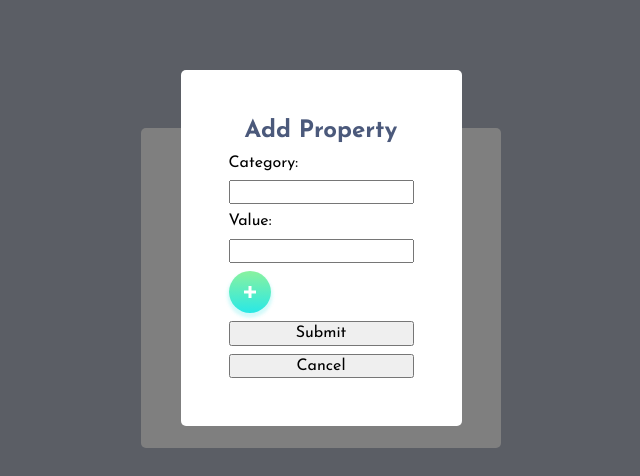
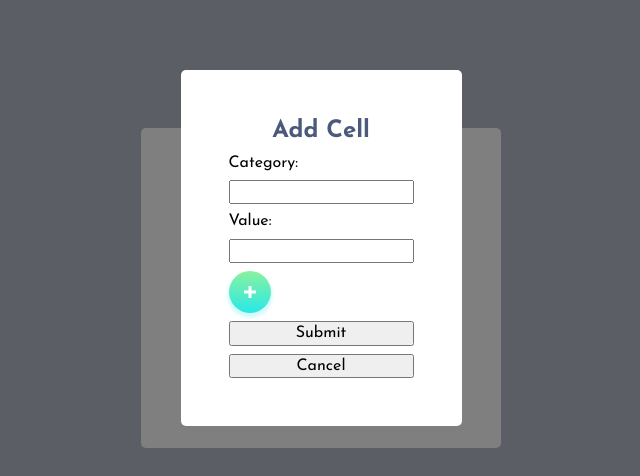
Before and after one commit to jchojna/nested-cells, a React (Create React App) app: page / in a window 1280 px wide. Both pictures are taken after a click on the button 640 px from the left and 514 px from the top of the page. Shown: the part 152-628 px from the top of the page, without its empty margins (319-959 px from the left). Built offline with nearby package versions, Linux system fonts and the light colour scheme.

Commit message:
feat: add functionality of adding new values to nested cells

```diff
--- a/src/components/App.js
+++ b/src/components/App.js
@@ -11,15 +11,19 @@ class App extends Component {
   constructor(props) {
     super(props);
     this.state = {
-      isPopupVisible: false,
-      cells: []
+      isAddNewCellPopup: false,
+      isAddNewValuePopup: false,
+      cells: [],
+      editedCellId: null
+
 
     }
   }
 
-  togglePopup = () => {
+  togglePopup = (type, parentId) => {
     this.setState(prevState => ({
-      isPopupVisible: !prevState.isPopupVisible
+      [`isAddNew${type}Popup`]: !prevState[`isAddNew${type}Popup`],
+      editedCellId: parentId
     }));
   }
 
@@ -31,7 +35,14 @@ class App extends Component {
       ]
     }));
 
-    this.togglePopup();
+    this.togglePopup('Cell');
+  }
+
+  addValue = (newValue, cellId) => {
+    const cell = this.state.cells.find(cell => cell.id === cellId);
+    cell.value = [ ...cell.value, newValue ]
+    this.setState(prevState => ({ cells: [...prevState.cells] }));
+    this.togglePopup('Value');
   }
 
   removeCell = (id) => {
@@ -40,7 +51,13 @@ class App extends Component {
     }));
   }
 
-  renderButton = (type, isMain, id, callback) => {
+  setEditedCellId = (id) => {
+    this.setState({editedCellId: id});
+  }
+
+  renderButton = (type, parentId, id, callback) => {
+
+    const isMain = parentId === 'main';
 
     const buttonClass = classNames('button', `button--${type}`, {
       'button--main': isMain
@@ -48,9 +65,9 @@ class App extends Component {
 
     const onButtonClick = callback
     ? callback : isMain
-      ? this.togglePopup
+      ? () => this.togglePopup('Cell')
       : type === 'add'
-        ? this.addCell
+        ? () => this.togglePopup('Value', parentId)
         : () => this.removeCell(id)
 
 
@@ -97,7 +114,6 @@ class App extends Component {
           parentName={category}
           parentId={id}
           childNodes={value}
-          renderAddSvg={this.renderAddSvg}
           onAddButtonClick={() => {console.log('add')}}
           renderCell={this.renderCell}
           renderButton={this.renderButton}
@@ -119,7 +135,12 @@ class App extends Component {
   }
 
   render() {
-    const { isPopupVisible, cells } = this.state;
+    const {
+      isAddNewCellPopup,
+      isAddNewValuePopup,
+      cells,
+      editedCellId
+    } = this.state;
 
     return (
       <div className="App">
@@ -135,11 +156,24 @@ class App extends Component {
           renderButton={this.renderButton}
         />
 
-        { // POPUP
-          isPopupVisible &&
+        { // CELL POPUP
+          isAddNewCellPopup &&
           <Popup
-            onPopupCancel={this.togglePopup}
+            type="newCell"
+            editedCellId={null}
+            onPopupCancel={() => this.togglePopup('Cell')}
             onPopupSubmit={this.addCell}
+            renderButton={this.renderButton}
+          />
+        }
+
+        { // VALUE POPUP
+          isAddNewValuePopup &&
+          <Popup
+            type="newValue"
+            editedCellId={editedCellId}
+            onPopupCancel={() => this.togglePopup('Value')}
+            onPopupSubmit={this.addValue}
             renderButton={this.renderButton}
           />
         }
--- a/src/components/Cell.js
+++ b/src/components/Cell.js
@@ -5,7 +5,7 @@ const Cell = ({id, renderButton, children}) => {
   return (
     <section className="Cell">
       { children }
-      { renderButton('remove', false, id) }
+      { renderButton('remove', null, id) }
     </section>
   );
 }
--- a/src/components/Popup.js
+++ b/src/components/Popup.js
@@ -12,7 +12,8 @@ class Popup extends Component {
           id: uuidv4(),
           value: ''
         },
-      ]
+      ],
+      singleValue: ''
     }
   }
 
@@ -31,6 +32,12 @@ class Popup extends Component {
     });
   }
 
+  handleSingleValueInputChange = (value) => {
+    this.setState({
+      singleValue: value
+    });
+  }
+
   addNewValueInput = () => {
     this.setState(prevState => ({
       value: [
@@ -45,25 +52,41 @@ class Popup extends Component {
 
   handlePopupSubmit = (e) => {
     e.preventDefault();
-    const { category, value } = this.state;
-    const { onPopupSubmit } = this.props;
+    const { category, value, singleValue } = this.state;
+    const { type, onPopupSubmit, editedCellId } = this.props;
 
+    if (type === 'newCell') {
       onPopupSubmit({
         id: uuidv4(),
         category,
         value
       });
+
+    } else {
+      onPopupSubmit({
+        id: uuidv4(),
+        value: singleValue
+      }, editedCellId);
+    }
   }
 
   render() {
-    const { category, value } = this.state;
-    const { onPopupCancel, renderButton } = this.props;
+    const { category, value, singleValue } = this.state;
+    const { type, onPopupCancel, renderButton } = this.props;
+    const heading = type === 'newCell' ? 'Add Cell' : 'Add Value';
 
     return (
       <div className="Popup">
-        <form className="Popup__form" onSubmit={this.handlePopupSubmit}>
-          <h2 className="Popup__heading">Add Property</h2>
+        <form
+          className="Popup__form"
+          onSubmit={this.handlePopupSubmit}
+        >
+          <h2 className="Popup__heading">{heading}</h2>
 
+          {
+            type === 'newCell' ?
+
+            <>
               {/* CATEGORY */}
               <label htmlFor="popupCategory" className="Popup__label">
                 Category:
@@ -102,6 +125,25 @@ class Popup extends Component {
               {
                 renderButton('add', false, null, this.addNewValueInput)
               }
+            </>
+
+            :
+
+            <>
+              {/* NEW VALUE */}
+              <label htmlFor="popupSingleValue" className="Popup__label">
+                New Value:
+              </label>
+              <input
+                id="popupSingleValue"
+                type="text"
+                className="Popup__input"
+                value={singleValue}
+                onChange={(e) => this.handleSingleValueInputChange(e.target.value)}
+                required
+              />
+            </>
+          }
 
           { // REMOVE BUTTON
             /* renderRemoveButton(id) */
--- a/src/components/Tree.js
+++ b/src/components/Tree.js
@@ -22,7 +22,7 @@ const Tree = (props) => {
           );
         })
       }
-      { renderButton('add', true) }
+      { renderButton('add', parentId) }
     </main>
   );
 }
```
Lines whose indentation alone changed are shown as unchanged.
